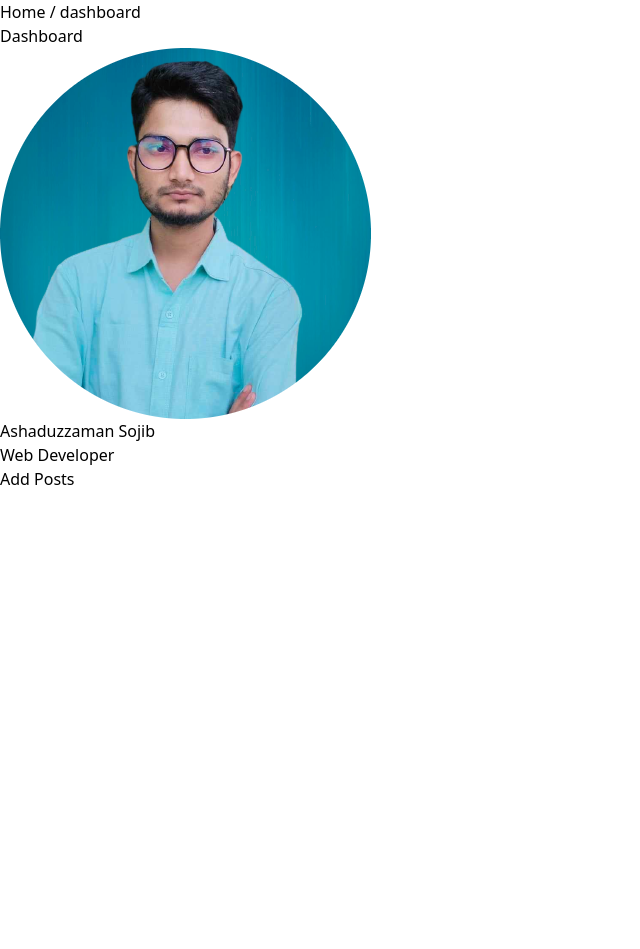
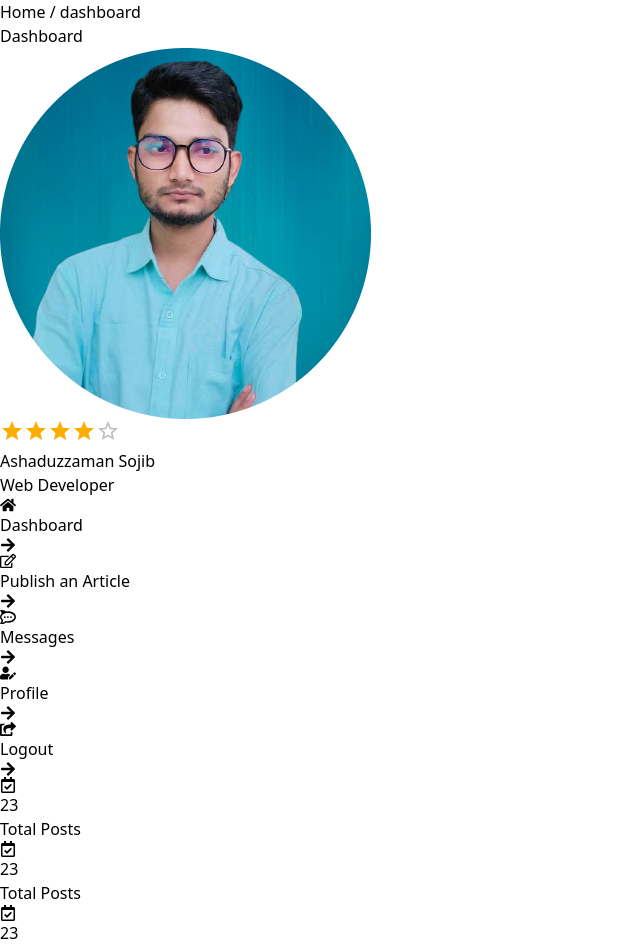
Before and after one commit to ashaansojib/blog-with-redux, a React (Vite) app: page /dashboard in a window 1280 px wide. Shown: the top 949 px of the page, without its empty margins (0-640 px from the left). Before the commit the page ends 800 px from the top, so only its background shows below. Built offline with nearby package versions, Linux system fonts and the light colour scheme.

Commit message:
add dashboard sidebar

```diff
--- /dev/null
+++ b/src/dashboard/DashboardPage.jsx
@@ -0,0 +1,32 @@
+import React from 'react';
+import { FaRegCalendarCheck } from 'react-icons/fa';
+
+const DashboardPage = () => {
+    return (
+        <div className='grid grid-cols-3 gap-6'>
+            <div className='p-4 bg-[#EDF3FF] flex gap-2 items-center'>
+                <FaRegCalendarCheck className='text-3xl text-green-400' />
+                <div>
+                    <h3 className='text-2xl font-semibold'>23</h3>
+                    <p>Total Posts</p>
+                </div>
+            </div>
+            <div className='p-4 bg-[#FFFAE8] flex gap-2 items-center'>
+                <FaRegCalendarCheck className='text-3xl text-green-400' />
+                <div>
+                    <h3 className='text-2xl font-semibold'>23</h3>
+                    <p>Total Posts</p>
+                </div>
+            </div>
+            <div className='p-4 bg-[#FFEDF2] flex gap-2 items-center'>
+                <FaRegCalendarCheck className='text-3xl text-green-400' />
+                <div>
+                    <h3 className='text-2xl font-semibold'>23</h3>
+                    <p>Total Posts</p>
+                </div>
+            </div>
+        </div>
+    );
+};
+
+export default DashboardPage;
--- /dev/null
+++ b/src/dashboard/Footer.jsx
@@ -0,0 +1,11 @@
+import React from 'react';
+
+const Footer = () => {
+    return (
+        <p className='text-center p-4 bg-slate-100'>
+            Software Blog | Dashboard Manager
+        </p>
+    );
+};
+
+export default Footer;
--- a/src/dashboard/Sidebar.jsx
+++ b/src/dashboard/Sidebar.jsx
@@ -1,16 +1,21 @@
+import { Rating } from '@mui/material';
 import React from 'react';
-import { Link } from 'react-router-dom';
+import SidebarList from './SidebarList';
 
 const Sidebar = () => {
+    const [value, setValue] = React.useState(4);
     return (
-        <aside className='flex justify-center items-center flex-col p-4'>
-            <div>
-                <img className='w-[150px]' src="/mypp.png" alt="" />
+        <aside className=''>
+            <div className='flex justify-center items-center flex-col p-4'>
+                <div className='mb-2'>
+                    <img className='w-[150px]' src="/mypp.png" alt="" />
+                </div>
+                <Rating name="read-only" value={value} readOnly />
+                <h3 className='font-medium text-xl'>Ashaduzzaman Sojib</h3>
+                <p className='text-gray-600 border-b-8 rounded-md border-[#2CC8B3] w-full text-center'>Web Developer</p>
             </div>
-            <h3 className='font-medium text-xl'>Ashaduzzaman Sojib</h3>
-            <p className='text-gray-600'>Web Developer</p>
-
-            <Link to="/dashboard/add-posts">Add Posts</Link>
+            {/* sidebar lists */}
+            <SidebarList />
         </aside>
     );
 };
--- /dev/null
+++ b/src/dashboard/SidebarList.jsx
@@ -0,0 +1,47 @@
+import React from 'react';
+import { FaArrowRight, FaHome, FaRegEdit, FaRocketchat, FaShareSquare, FaUserEdit } from "react-icons/fa";
+import { Link } from 'react-router-dom';
+const SidebarList = () => {
+    return (
+        <div className='p-4'>
+            <div className='flex gap-2 items-center hover:text-[#2CC8B3] justify-between hover:bg-slate-100 py-2 px-1'>
+                <div className='flex gap-2 items-center'>
+                    <FaHome />
+                    <Link to="/dashboard" className='inline-block text-[16px]'>Dashboard</Link>
+                </div>
+                <FaArrowRight />
+            </div>
+            <div className='flex gap-2 items-center hover:text-[#2CC8B3] justify-between hover:bg-slate-100 py-2 px-1'>
+                <div className='flex gap-2 items-center'>
+                    <FaRegEdit />
+                    <Link to="/dashboard/add-posts" className='inline-block text-[16px] '>Publish an Article</Link>
+                </div>
+                <FaArrowRight />
+            </div>
+            <div className='flex gap-2 items-center hover:text-[#2CC8B3] justify-between hover:bg-slate-100 py-2 px-1'>
+                <div className='flex gap-2 items-center'>
+                    <FaRocketchat />
+                    <Link to="/dashboard" className='inline-block text-[16px]'>Messages</Link>
+                </div>
+                <FaArrowRight />
+            </div>
+
+            <div className='flex gap-2 items-center hover:text-[#2CC8B3] justify-between hover:bg-slate-100 py-2 px-1'>
+                <div className='flex gap-2 items-center'>
+                    <FaUserEdit />
+                    <Link to="/dashboard" className='inline-block text-[16px]'>Profile</Link>
+                </div>
+                <FaArrowRight />
+            </div>
+            <div className='flex gap-2 items-center hover:text-[#2CC8B3] justify-between hover:bg-slate-100 py-2 px-1'>
+                <div className='flex gap-2 items-center'>
+                    <FaShareSquare />
+                    <Link to="/dashboard" className='inline-block text-[16px]'>Logout</Link>
+                </div>
+                <FaArrowRight />
+            </div>
+        </div>
+    );
+};
+
+export default SidebarList;
--- a/src/layout/Dashboard.jsx
+++ b/src/layout/Dashboard.jsx
@@ -1,9 +1,13 @@
 import React from 'react';
-import { Outlet } from 'react-router-dom';
+import { Outlet, useLocation } from 'react-router-dom';
 import Header from '../dashboard/Header';
 import Sidebar from '../dashboard/Sidebar';
+import Footer from '../dashboard/Footer';
+import DashboardPage from '../dashboard/DashboardPage';
 
 const Dashboard = () => {
+    const location = useLocation();
+    // console.log(location)
     return (
         <div>
             <Header />
@@ -11,10 +15,13 @@ const Dashboard = () => {
                 <div className='w-[350px] border'>
                     <Sidebar />
                 </div>
-                <div className='border w-full'>
-                <Outlet />
+                <div className='w-full'>
+                    {
+                        location.pathname  === '/dashboard' ? <DashboardPage /> : <Outlet />
+                    }
                 </div>
             </div>
+            <Footer />
         </div>
     );
 };
```
Also changed, not shown: src/dashboard/AdminPosts.jsx (added).
